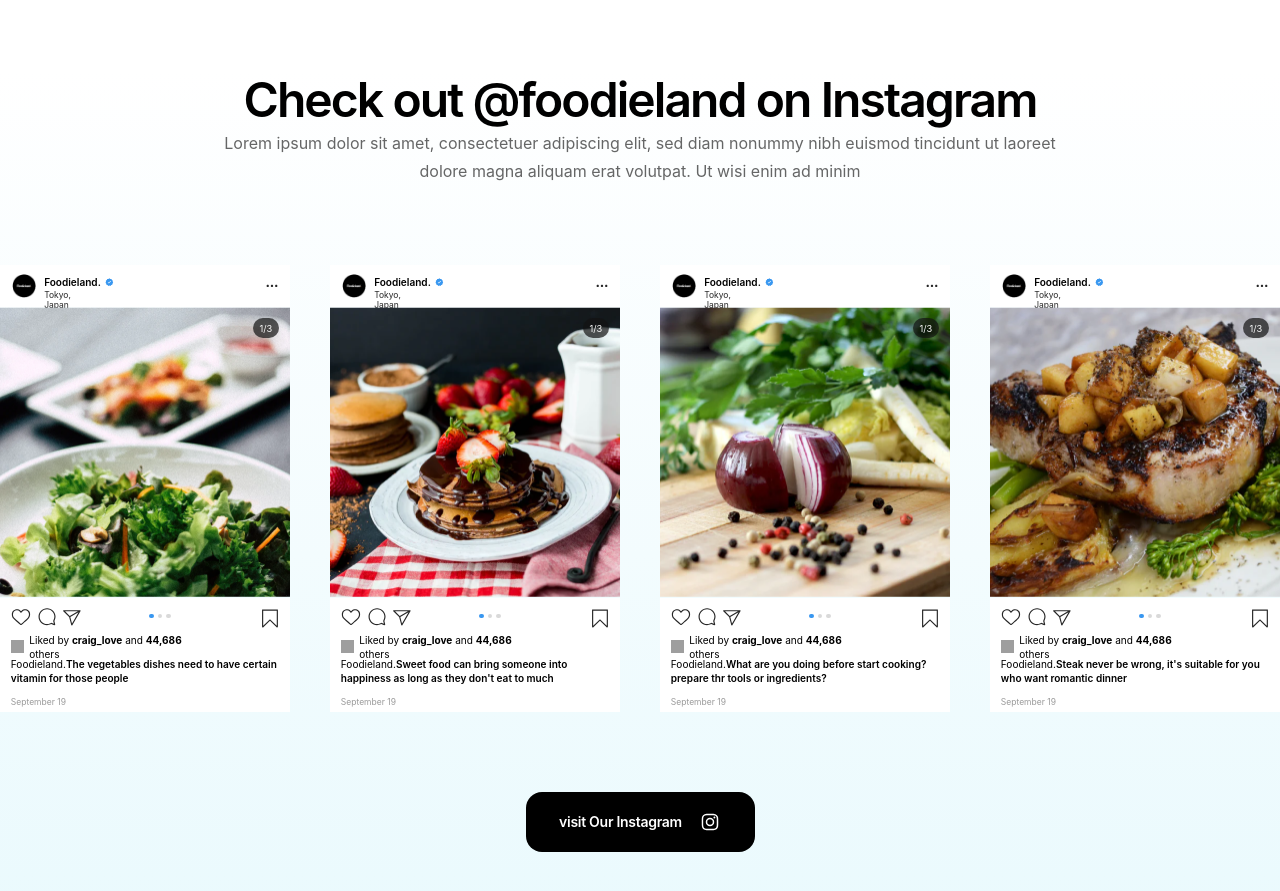
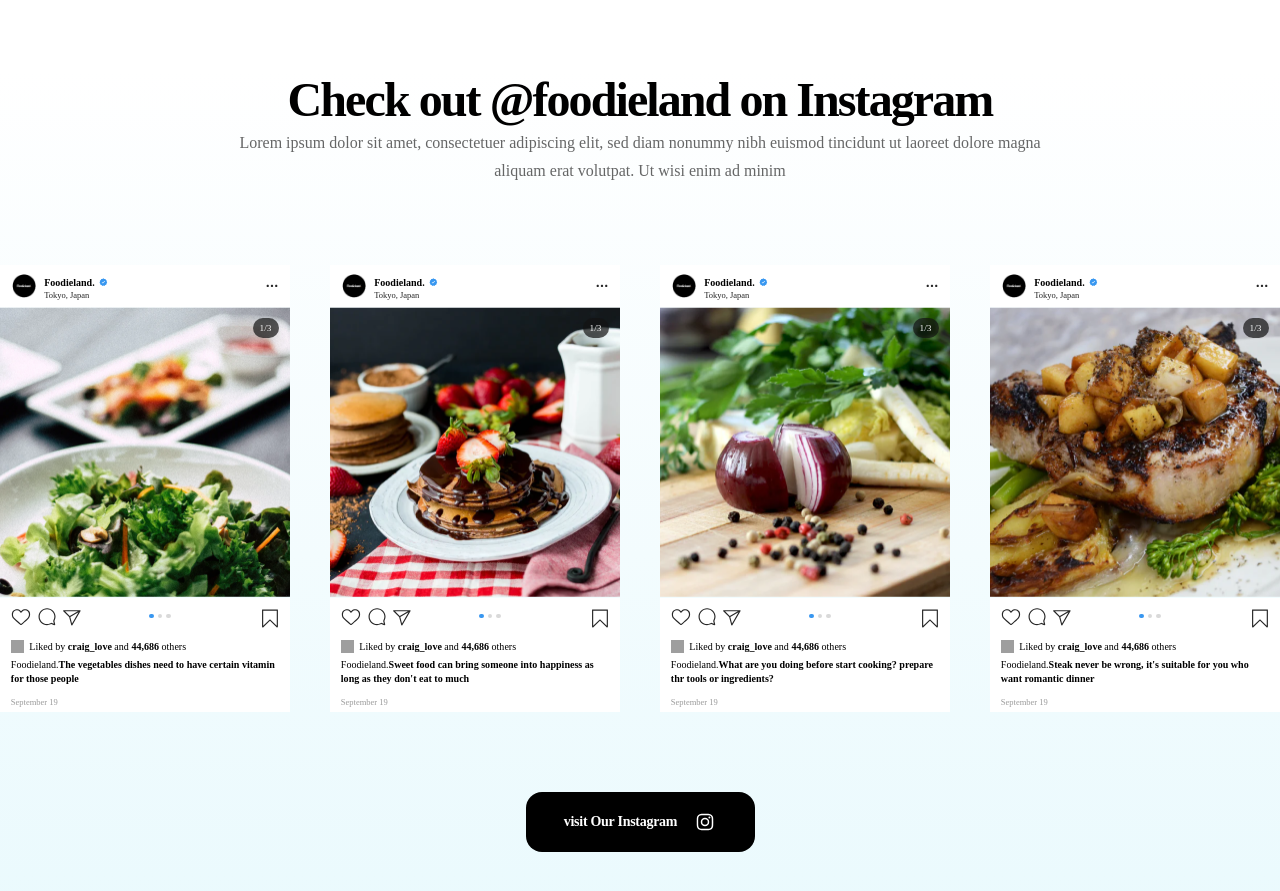
Before and after one commit to vajihe410/foodieland, a Next.js app: page / in a window 1280 px wide. Shown: the part 4380-5271 px from the top of the page. Built offline with nearby package versions, Linux system fonts and the light colour scheme; grey boxes are pictures that could not be loaded.

Commit message:
Feat & Styles:remove font-family & add numberOfImage and remove alt from instagramPostData & destructure data

```diff
--- a/components/module/AboutInstagram.js
+++ b/components/module/AboutInstagram.js
@@ -18,8 +18,8 @@ function AboutInstagram() {
             {instagramPosts.map(post => <InstagramPost key={post.id} data={post}/>)}
         </div>
         <Link href="#" className={styles.instagram_link}>
-        <span>visit Our Instagram</span>
-        <Instagram/>
+          <span>visit Our Instagram</span>
+          <Instagram/>
         </Link>
     </div>
   )
--- a/components/module/AboutInstagram.module.css
+++ b/components/module/AboutInstagram.module.css
@@ -11,7 +11,6 @@
     width: 796px;
     height: 58px;
     color: rgba(0, 0, 0, 1);
-    font-family: Inter;
     font-size: 48px;
     font-weight: 600;
     line-height: 58.09px;
@@ -19,7 +18,6 @@
     text-align: center;
 }
 .checkInstagram{
-    font-family: Inter;
     font-size: 16px;
     font-weight: 400;
     line-height: 28px;
@@ -47,7 +45,6 @@
 .instagram_link span{
     color: white;
     align-items: center;
-    font-family: Inter;
     font-size: 14px;
     font-weight: 600;
     letter-spacing: -0.02em;
--- a/components/module/InstagramPost.js
+++ b/components/module/InstagramPost.js
@@ -11,6 +11,8 @@ import Save from "../icons/Save"
 
 function InstagramPost({data}) {
 
+  const {name, src, location, caption, likes, publish, numberOfImage} = data
+
   return (
     <div className={styles.card}>
       <div className={styles.card_header}>
@@ -18,14 +20,14 @@ function InstagramPost({data}) {
             <Image className={styles.profile_image} src="/images/profile.png" alt="profile" width={800} height={800}/>
             <div className={styles.profile_texts}>
               <div><span className={styles.profile_name}>Foodieland.</span> <Check/></div>
-              <span className={styles.profile_location}>{data.location}</span>
+              <span className={styles.profile_location}>{location}</span>
             </div>
           </div>
           <More className={styles.more}/>
       </div>
       <div className={styles.card_body}>
-        <Image className={styles.post} src={data.src} alt={data.name} width={1000} height={1000}/>
-        <span>1/3</span>
+        <Image className={styles.post} src={src} alt={name} width={1000} height={1000}/>
+        <span>1/{numberOfImage}</span>
       </div>
       <div className={styles.card_footer}>
         <div className={styles.interaction}>
@@ -44,10 +46,10 @@ function InstagramPost({data}) {
         <div className={styles.captions}>
           <div className={styles.text}>
             <Image className={styles.follower} src="/images/follower.png" alt="follower" width={800} height={800}/>
-            <p className={styles.like}>Liked by <span>craig_love</span> and <span>{data.likes}</span> others</p>
+            <p className={styles.like}>Liked by <span>craig_love</span> and <span>{likes}</span> others</p>
           </div>
-          <p className={styles.caption}><span>Foodieland.</span>{data.caption}</p>
-          <span className={styles.date}>{data.publish}</span>
+          <p className={styles.caption}><span>Foodieland.</span>{caption}</p>
+          <span className={styles.date}>{publish}</span>
         </div>
       </div>
 
--- a/components/module/InstagramPost.module.css
+++ b/components/module/InstagramPost.module.css
@@ -23,7 +23,6 @@
 .profile_name{
     width: 57px;
     height: 14px;
-    font-family: SF Pro Text;
     font-size: 10.05px;
     font-weight: 600;
     line-height: 13.92px;
@@ -32,7 +31,6 @@
 .profile_location{
     width: 53.36px;
     height: 10.05px;
-    font-family: SF Pro Text;
     font-size: 8.51px;
     font-weight: 400;
     line-height: 10.15px;
@@ -58,7 +56,6 @@
     top: 10.83px;
     right: 10.83px;
     color:rgba(249, 249, 249, 1);
-    font-family: SF Pro Text;
     font-size: 9.28px;
     font-weight: 400;
     padding: 5.64px 6.64px;
@@ -115,7 +112,6 @@
 .like{
     display:inline-block;
     width: 184.83px;
-    font-family: SF Pro Text;
     font-size: 10.05px;
     font-weight: 400;
     text-align: left;
@@ -123,7 +119,6 @@
     margin-left: 5.3px;
 }
 .like span{
-    font-family: SF Pro Text;
     font-size: 10.05px;
     font-weight: bold;
     line-height: 13.92px;
@@ -131,7 +126,6 @@
 }
 .caption{
     display: inline-block;
-    font-family: SF Pro Text;
     font-size: 10.05px;
     font-weight: 600;
     line-height: 13.92px;
@@ -141,7 +135,6 @@
     margin-top: 3.87px;
 }
 .caption span{
-    font-family: SF Pro Text;
     font-size: 10.05px;
     font-weight: 400;
     line-height: 13.92px;
@@ -150,12 +143,10 @@
 .date{
     width: 56.45px;
     height: 10.05px;
-    font-family: SF Pro Text;
     font-size: 8.51px;
     font-weight: 400;
     line-height: 10.15px;
     text-align: left;
     color: rgba(0, 0, 0, 0.4);
     margin-top: 10.8px;
-
 }
--- a/data/instagramPostData.js
+++ b/data/instagramPostData.js
@@ -1,7 +1,7 @@
 const instagramPosts = [
-    {id:1, src:"/images/instagramPost1.png", alt:"food", location:"Tokyo, Japan", caption:"The vegetables dishes need to have certain vitamin for those people", likes:"44,686", publish:"September 19" },
-    {id:2, src:"/images/instagramPost2.png", alt:"food", location:"Tokyo, Japan", caption:"Sweet food can bring someone into happiness as long as they don't eat to much", likes:"44,686", publish:"September 19"},
-    {id:3, src:"/images/instagramPost3.png", alt:"food", location:"Tokyo, Japan", caption:"What are you doing before start cooking? prepare thr tools or ingredients?", likes:"44,686", publish:"September 19"},
-    {id:4, src:"/images/instagramPost4.png", alt:"food", location:"Tokyo, Japan", caption:"Steak never be wrong, it's suitable for you who want romantic dinner", likes:"44,686", publish:"September 19"},
+    {id:1, src:"/images/instagramPost1.png", location:"Tokyo, Japan", caption:"The vegetables dishes need to have certain vitamin for those people", likes:"44,686", publish:"September 19", numberOfImage:"3" },
+    {id:2, src:"/images/instagramPost2.png", location:"Tokyo, Japan", caption:"Sweet food can bring someone into happiness as long as they don't eat to much", likes:"44,686", publish:"September 19", numberOfImage:"3"},
+    {id:3, src:"/images/instagramPost3.png", location:"Tokyo, Japan", caption:"What are you doing before start cooking? prepare thr tools or ingredients?", likes:"44,686", publish:"September 19", numberOfImage:"3"},
+    {id:4, src:"/images/instagramPost4.png", location:"Tokyo, Japan", caption:"Steak never be wrong, it's suitable for you who want romantic dinner", likes:"44,686", publish:"September 19", numberOfImage:"3"},
 ]
 export default instagramPosts
```
